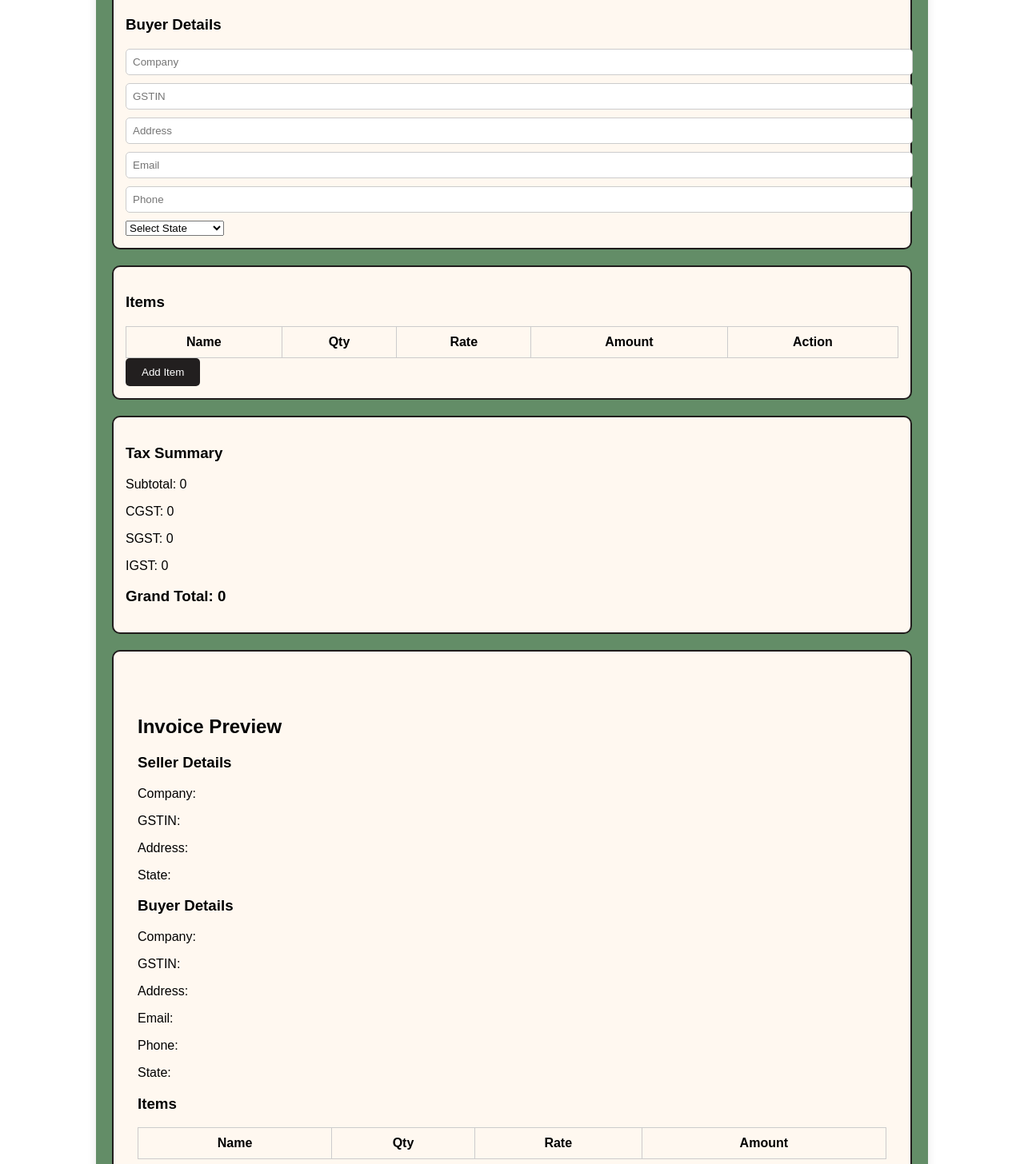
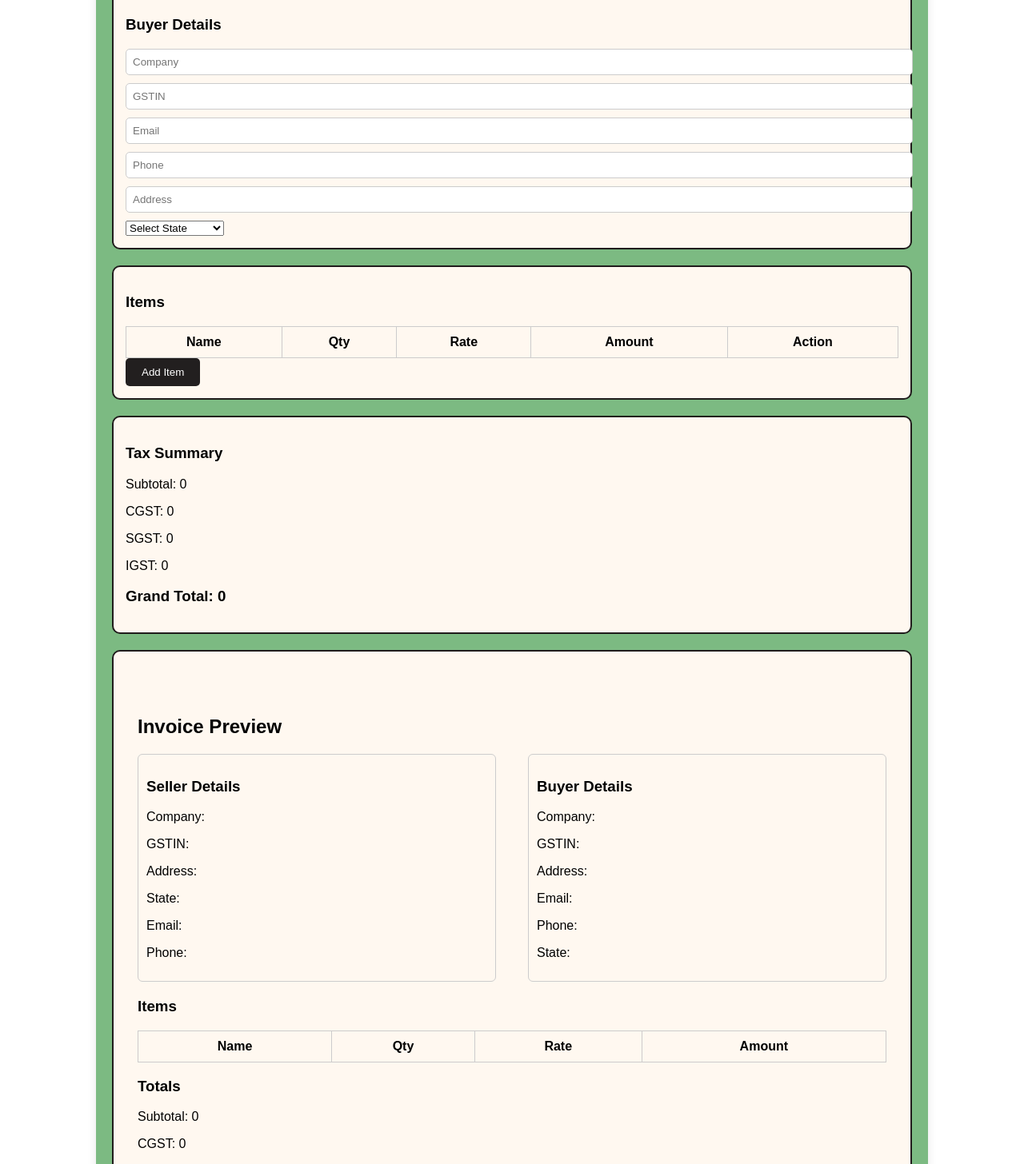
Before and after one commit to akankshaborhade95-ux/gst-invoice-generator, a React (Create React App) app: page / in a window 1280 px wide. Shown: the part 459-1915 px from the top of the page at 80% size. Built offline with nearby package versions, Linux system fonts and the light colour scheme.

Commit message:
change the Invoice Print Prview

```diff
--- a/src/components/InvoicePreview.jsx
+++ b/src/components/InvoicePreview.jsx
@@ -1,18 +1,21 @@
 function InvoicePreview({ seller, buyer, items, totals }) {
-
   const grandTotal =
     totals.totalvalue + totals.totalcgst + totals.totalsgst + totals.totaligst;
-
   return (
-    <div style={{ marginTop: "30px", padding: "15px" }}>
+    <div className="invoice-preview" style={{ marginTop: "30px", padding: "15px" }}>
       <h2>Invoice Preview</h2>
 
+      <div className="party-row">
+  <div className="party-box">
     <h3>Seller Details</h3>
     <p>Company: {seller.company}</p>
     <p>GSTIN: {seller.gstin}</p>
     <p>Address: {seller.address}</p>
     <p>State: {seller.state}</p>
-
+    <p>Email: {seller.email}</p>
+    <p>Phone: {seller.phone}</p>
+  </div>
+  <div className="party-box">
     <h3>Buyer Details</h3>
     <p>Company: {buyer.company}</p>
     <p>GSTIN: {buyer.gstin}</p>
@@ -20,7 +23,8 @@ function InvoicePreview({ seller, buyer, items, totals }) {
     <p>Email: {buyer.email}</p>
     <p>Phone: {buyer.phone}</p>
     <p>State: {buyer.state}</p>
-
+  </div>
+</div>
       <h3>Items</h3>
       <table border="1" cellPadding="5">
         <thead>
@@ -42,18 +46,14 @@ function InvoicePreview({ seller, buyer, items, totals }) {
           ))}
         </tbody>
       </table>
-
       <h3>Totals</h3>
       <p>Subtotal: {totals.totalvalue}</p>
       <p>CGST: {totals.totalcgst}</p>
       <p>SGST: {totals.totalsgst}</p>
       <p>IGST: {totals.totaligst}</p>
-
       <h2>Grand Total: {grandTotal}</h2>
-
       <button onClick={() => window.print()}>Print Invoice</button>
     </div>
   );
 }
-
 export default InvoicePreview;
--- a/src/components/Invoiceform.css
+++ b/src/components/Invoiceform.css
@@ -1,14 +1,12 @@
-
 .invoice-container {
   max-width: 1000px;
   margin: auto;
   padding: 20px;
   font-family: Arial, sans-serif;
-  background-color: #638d67;
+  background-color: #7cba82;
   border-radius: 10px;
   box-shadow: 0 4px 12px rgba(0,0,0,0.1);
 }
-
 .section-box {
   border: 2px solid #201c1c;
   border-radius: 10px;
@@ -22,18 +20,29 @@
   gap: 20px;
 }
 
+.party-row {
+  display: flex;
+  justify-content: space-between;
+  gap: 40px;
+  margin-bottom: 20px;
+}
+.party-box {
+  width: 50%;
+  border: 1px solid #ccc;
+  padding: 10px;
+  border-radius: 6px;
+}
 table {
   width: 100%;
   border-collapse: collapse;
   margin-top: 10px;
 }
-
-table th, table td {
+table th,
+table td {
   border: 1px solid #ccc;
   padding: 10px;
   text-align: center;
 }
-
 input {
   width: 100%;
   padding: 8px;
@@ -41,6 +50,7 @@ input {
   border-radius: 5px;
   border: 1px solid #ccc;
 }
+
 button {
   padding: 10px 20px;
   background-color: #221f1f;
@@ -52,8 +62,20 @@ button {
 button:hover {
   background-color: #1b1919;
 }
-
 @media print {
+  body * {
+    visibility: hidden;
+  }
+  .invoice-preview,
+  .invoice-preview * {
+    visibility: visible;
+  }
+  .invoice-preview {
+    position: absolute;
+    left: 0;
+    top: 0;
+    width: 100%;
+  }
   button {
     display: none;
   }
--- a/src/components/PartyDetails.jsx
+++ b/src/components/PartyDetails.jsx
@@ -1,72 +1,104 @@
-import React from "react";
-import states from "../data/states";
+import React, { useState } from "react";
+import { states } from "../data/states";
 
 function PartyDetails({ title, data = {}, setData }) {
+  const [errors, setErrors] = useState({});
+  function handleChange(e) {
+    let { name, value } = e.target;
+    let newErrors = { ...errors };
+    if (name === "gstin") {
 
-  function handleChange(e) {
+      value = value.toUpperCase().slice(0, 15);
+
+      if (value.length !== 15)
+        newErrors.gstin = "GSTIN must be 15 characters";
+      else
+        delete newErrors.gstin;
+    }
+
+    if (name === "email") {
+
+      value = value.toLowerCase();
+
+      if (!value.includes("@"))
+        newErrors.email = "Email must contain @";
+      else
+        delete newErrors.email;
+    }
+
+    if (name === "phone") {
+
+      value = value.replace(/\D/g, "").slice(0, 10);
+
+      if (value.length !== 10)
+        newErrors.phone = "Phone must be 10 digits";
+      else
+        delete newErrors.phone;
+    }
+
+    setErrors(newErrors);
+
     setData({
       ...data,
-        [e.target.name]: e.target.value
+      [name]: value
     });
   }
 
   return (
     <div>
-
       <h3>{title}</h3>
 
       <input
         name="company"
         placeholder="Company"
-        value={data.company}
+        value={data.company || ""}
         onChange={handleChange}
       />
 
       <input
         name="gstin"
         placeholder="GSTIN"
-        value={data.gstin}
+        value={data.gstin || ""}
         onChange={handleChange}
       />
+      {errors.gstin && <p style={{ color: "red" }}>{errors.gstin}</p>}
+
+      <input
+        name="email"
+        placeholder="Email"
+        value={data.email || ""}
+        onChange={handleChange}
+      />
+      {errors.email && <p style={{ color: "red" }}>{errors.email}</p>}
+
+      <input
+        name="phone"
+        placeholder="Phone"
+        value={data.phone || ""}
+        onChange={handleChange}
+      />
+      {errors.phone && <p style={{ color: "red" }}>{errors.phone}</p>}
 
       <input
         name="address"
         placeholder="Address"
-        value={data.address}
-        onChange={handleChange}
-      />
-
-      <input
-        name="email"
-        placeholder="Email"
-        value={data.email}
-        onChange={handleChange}
-      />
-
-      <input
-        name="phone"
-        placeholder="Phone"
-        value={data.phone}
+        value={data.address || ""}
         onChange={handleChange}
       />
 
       <select
         name="state"
-        value={data.state}
+        value={data.state || ""}
         onChange={handleChange}
       >
         <option value="">Select State</option>
-
         {states.map((s, i) => (
           <option key={i} value={s.name}>
             {s.name}
           </option>
         ))}
-
       </select>
-
     </div>
   );
 }
-
 export default PartyDetails;
--- a/src/data/states.js
+++ b/src/data/states.js
@@ -1,4 +1,4 @@
-const states = [
+ export const states = [
   { name: "Maharashtra", code: "27" },
   { name: "Gujarat", code: "24" },
   { name: "Karnataka", code: "29" },
```
Also changed, not shown: src/utils/validation.js (+9 -2 lines). Lines whose indentation alone changed are shown as unchanged.
